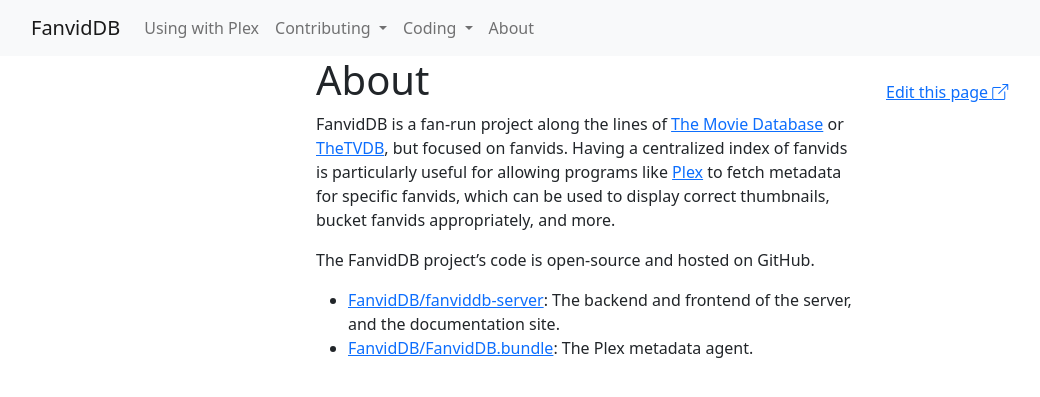
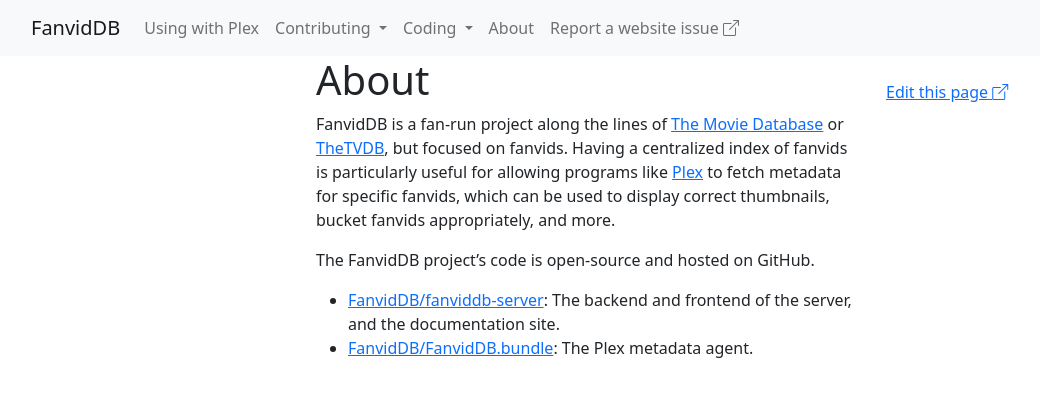
Before and after one commit to FanvidDB/fanviddb-server, a Jekyll site: the page built from docs/about.md, in a window 1280 px wide. Shown: the top 397 px of the page, without its empty margins (51-1091 px from the left). Built offline with Jekyll 4.4.1, drawn with Linux system fonts in a browser that asks for light colours; nearby versions of some CDN libraries; our own code applies the rules of GitHub Pages for plain Markdown files.

Commit message:
Added report website issue link

```diff
--- a/docs/_layouts/default.html
+++ b/docs/_layouts/default.html
@@ -39,6 +39,9 @@
             </li>
           {% endif %}
         {% endfor %}
+          <li class="nav-item">
+            <a class="nav-link" href="https://github.com/FanvidDB/fanviddb-server/issues/new" target="_blank">Report a website issue <i class="bi-box-arrow-up-right"></i></a>
+          </li>
         </ul>
       </div>
     </div>
--- a/frontend/public/index.html
+++ b/frontend/public/index.html
@@ -55,6 +55,9 @@
           <li class="nav-item">
             <a class="nav-link" href="https://docs.fanviddb.com/about">About</a>
           </li>
+          <li class="nav-item">
+            <a class="nav-link" href="https://github.com/FanvidDB/fanviddb-server/issues/new">Report a website issue <i class="bi-box-arrow-up-right"></i></a>
+          </li>
         </ul>
       </div>
     </div>
```
